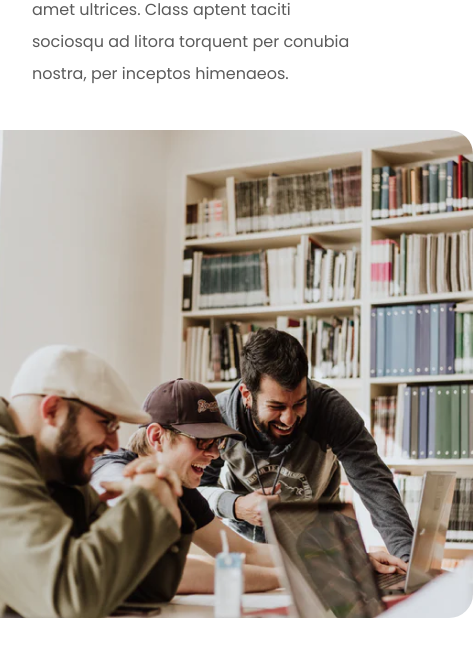
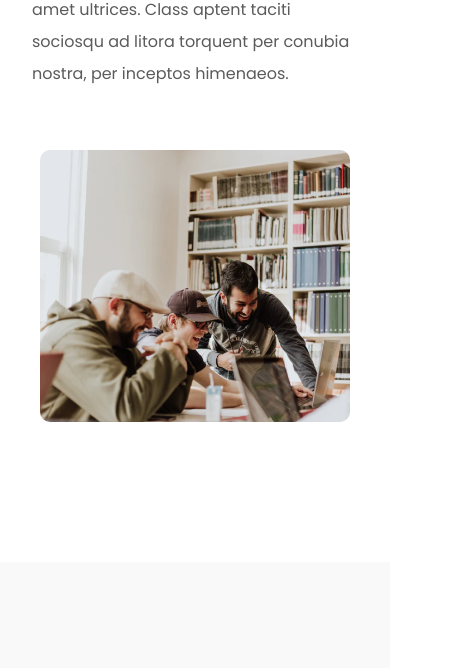
Before and after one commit to student3146/travel, a website with bundled scripts: page index.html in a window 390 px wide. Shown: the part 6518-7186 px from the top of the page, 473 px wide, since content can reach past the window. Built offline with nearby package versions, Linux system fonts and the light colour scheme; files whose address does not match are found by name.

Commit message:
second commit

```diff
--- a/css/main.css
+++ b/css/main.css
@@ -543,6 +543,11 @@ body {
   .travel-img {
     padding-bottom: 20px;
   }
+  .img-about {
+    max-width: 350px;
+    border-radius: 30px;
+    padding: 20px 20px;
+  }
 }
 
 @media (max-width: 500px) {
```
